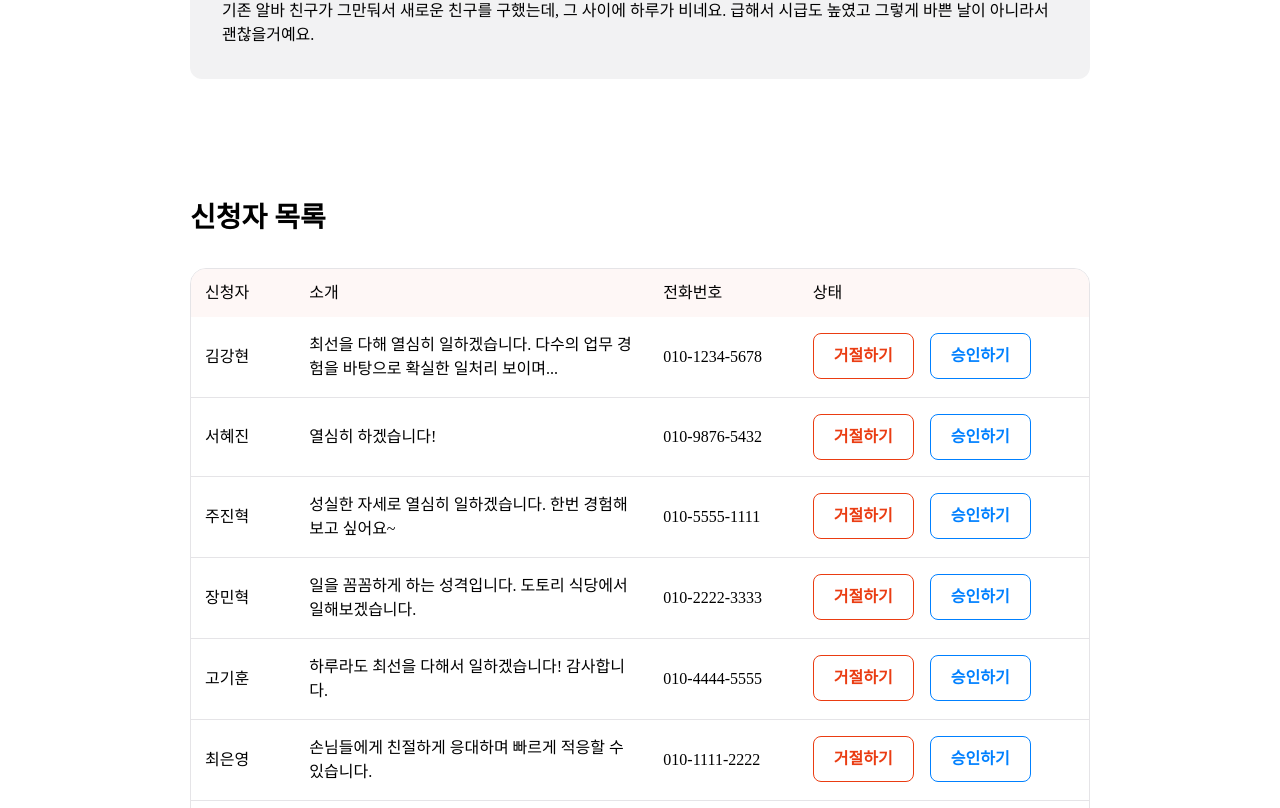
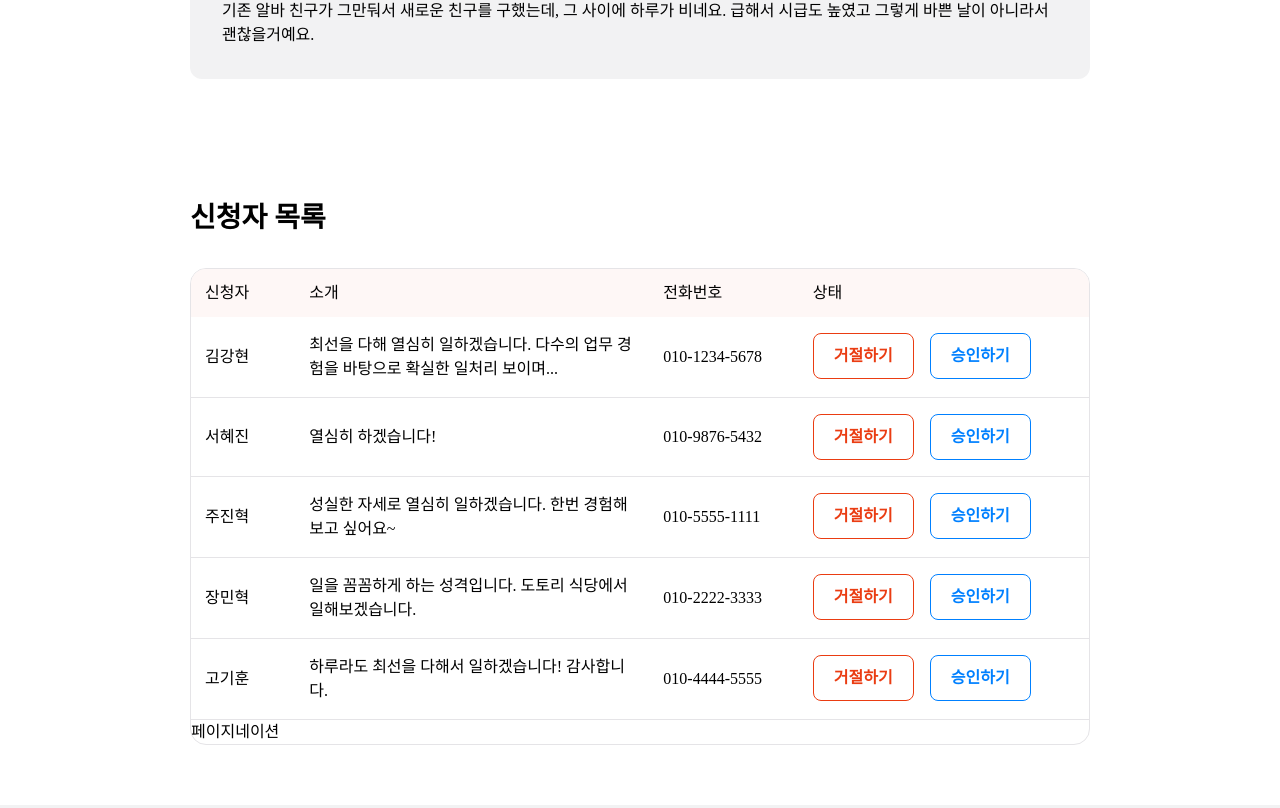
Before and after one commit to TopiaYu/thejulge15-8, a Next.js app: page /owner/job-detail in a window 1280 px wide. Shown: the part 672-1480 px from the top of the page. Built offline with nearby package versions, Linux system fonts and the light colour scheme.

Commit message:
feat: 신청자 5명씩 보이도록 수정

```diff
--- a/src/app/owner/job-detail/ApplicantTable.tsx
+++ b/src/app/owner/job-detail/ApplicantTable.tsx
@@ -1,4 +1,38 @@
+'use client';
+
+import { useEffect, useState } from 'react';
+
+interface Applicant {
+  id: string;
+  name: string;
+  introduction: string;
+  phoneNumber: string;
+  status: string;
+}
+
 export default function ApplicantsTable() {
+  const [allApplicants, setAllApplicants] = useState<Applicant[]>([]);
+  const [loading, setLoading] = useState(true);
+  const [currentPage, setCurrentPage] = useState(1);
+  const itemsPerPage = 5;
+  const totalPages = Math.ceil(allApplicants.length / itemsPerPage);
+  const startIndex = (currentPage - 1) * itemsPerPage;
+  const endIndex = startIndex + itemsPerPage;
+  const currentApplicant = allApplicants.slice(startIndex, endIndex);
+
+  const handlePageChange = (pageNumber) => {
+    setCurrentPage(pageNumber);
+  };
+
+  useEffect(() => {
+    setAllApplicants(mockApplicants);
+    setLoading(false);
+  }, []);
+
+  if (loading) {
+    return <div className="w-full max-w-[964px] mx-auto p-6">데이터를 불러오는 중입니다...</div>;
+  }
+
   return (
     <div className="w-full max-w-[964px] px-8 max-[375px]:px-4 mx-auto py-15">
       <header className="text-2xl font-bold mb-8">신청자 목록</header>
@@ -13,7 +47,8 @@ export default function ApplicantsTable() {
             </tr>
           </thead>
           <tbody>
-            {mockApplicants.map((applicant) => (
+            {currentApplicant.length > 0 ? (
+              currentApplicant.map((applicant) => (
                 <tr key={applicant.id} className="border-b border-gray-20">
                   <td className="px-3.5 py-4">{applicant.name}</td>
                   <td className="px-3.5 py-4 max-w-[300px]">{applicant.introduction}</td>
@@ -27,8 +62,21 @@ export default function ApplicantsTable() {
                     </button>
                   </td>
                 </tr>
-            ))}
-            <tr>페이지네이션</tr>
+              ))
+            ) : (
+              <div>신청자가 없습니다</div>
+            )}
+
+            <tr>
+              <div>
+                {/* <Pagination
+                  currentPage={currentPage}
+                  totalPages={totalPages}
+                  onPageChange={handlePageChange}
+                /> */}
+                페이지네이션
+              </div>
+            </tr>
           </tbody>
         </table>
       </div>
```
Lines whose indentation alone changed are shown as unchanged.
